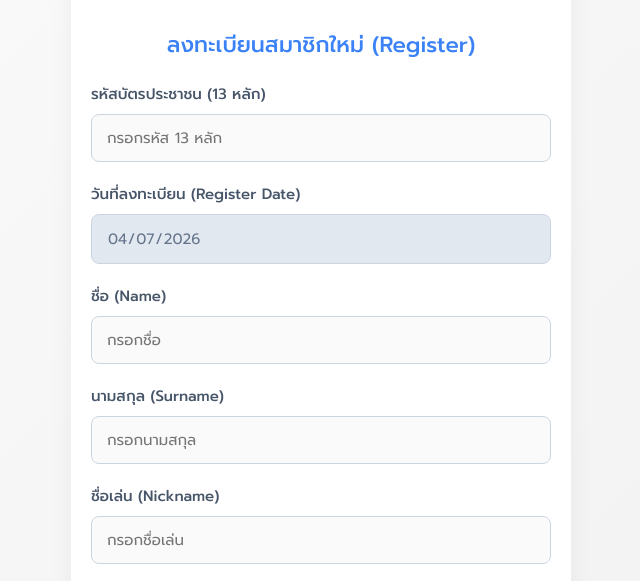
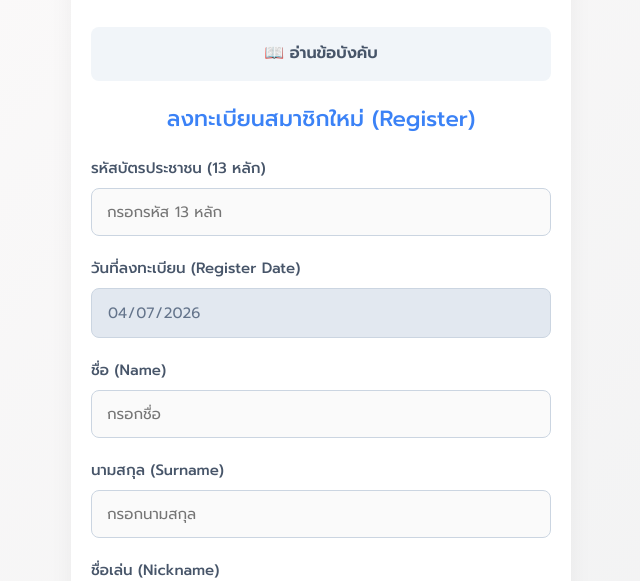
Before and after one commit to adisakwong/family-network-fund, a plain HTML site: page register.html in a window 1280 px wide. Shown: the part 209-790 px from the top of the page, without its empty margins (319-959 px from the left). Drawn offline with Linux system fonts and the light colour scheme; some packages are replaced by stand-ins of ours; a script that the page names is missing.

Commit message:
Add files via upload

```diff
--- a/register.html
+++ b/register.html
@@ -27,6 +27,7 @@
         </header>
 
         <section id="register-page" class="page active">
+            <a href="regulations.pdf" target="_self" class="btn secondary" style="margin-bottom: 20px; text-decoration: none;">📖 อ่านข้อบังคับ</a>
             <h2 style="margin: 0; font-size: 22px; margin-bottom: 20px;">ลงทะเบียนสมาชิกใหม่ (Register)</h2>
             <form id="register-form">
                 <div class="form-group">
```
Also changed, not shown: 1 other file.
